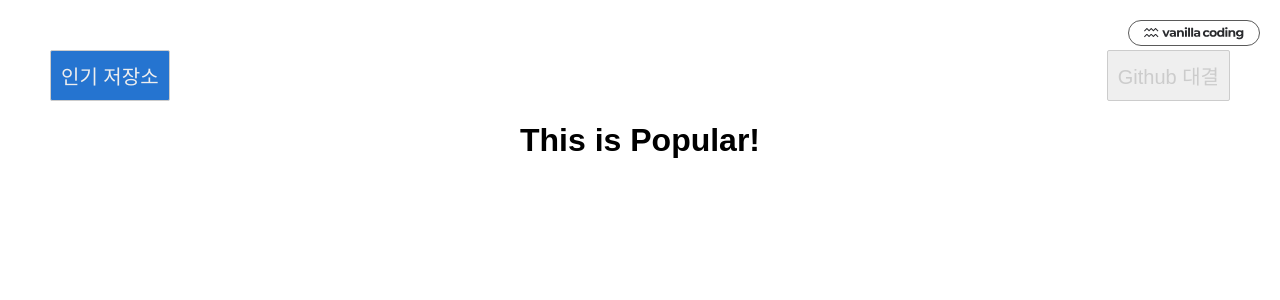
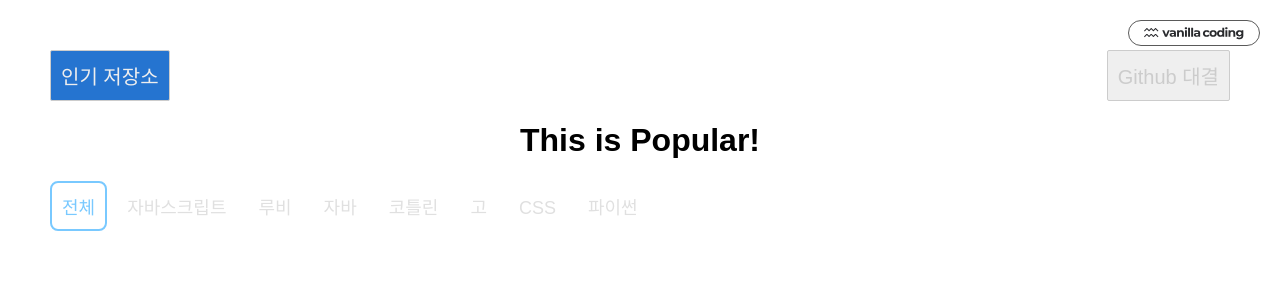
Before and after one commit to howyoujini/github-reviewer, a React (Vite) app: page / in a window 1280 px wide. Shown: the top 300 px of the page. Built offline with nearby package versions, Linux system fonts and the light colour scheme.

Commit message:
Add: 사용자가 언어 선택을 할 수 있다

```diff
--- a/src/components/Popular/index.jsx
+++ b/src/components/Popular/index.jsx
@@ -1,3 +1,25 @@
+import { useState } from "react";
+import LANGUAGES from "../../constants/languages";
+import SelectLangButton from "../SelectLangButton";
+
 export default function Popular() {
-  return <h1 className="center-text">This is Popular!</h1>;
+  const [selectedLanguage, setSelectedLanguage] = useState(LANGUAGES[0]);
+
+  return (
+    <>
+      <h1 className="center-text">This is Popular!</h1>
+      <ul>
+        {LANGUAGES.map((language) => {
+          return (
+            <SelectLangButton
+              key={language.en}
+              name={language.ko}
+              selected={language === selectedLanguage}
+              onSelectLanguage={() => setSelectedLanguage(language)}
+            />
+          );
+        })}
+      </ul>
+    </>
+  );
 }
--- /dev/null
+++ b/src/components/SelectLangButton/index.jsx
@@ -0,0 +1,22 @@
+import PropTypes from "prop-types";
+import "./styles.css";
+
+export default function SelectLangButton({ name, selected, onSelectLanguage }) {
+  return (
+    <button
+      className={`select-lang-button ${selected ? "active" : ""}`}
+      onClick={(event) => {
+        event.preventDefault();
+        onSelectLanguage();
+      }}
+    >
+      {name}
+    </button>
+  );
+}
+
+SelectLangButton.propTypes = {
+  name: PropTypes.string.isRequired,
+  selected: PropTypes.bool.isRequired,
+  onSelectLanguage: PropTypes.func.isRequired,
+};
--- /dev/null
+++ b/src/components/SelectLangButton/styles.css
@@ -0,0 +1,19 @@
+.select-lang-button {
+  margin-right: 8px;
+  color: #e0e0e0;
+  text-decoration: none;
+  font-size: 18px;
+  font-weight: 500;
+  cursor: pointer;
+  padding: 10px;
+  border-radius: 8px;
+  background-color: white;
+  border: 2px solid #ffffff;
+  transition: 0.3s all ease-in-out;
+}
+
+.select-lang-button:hover,
+.select-lang-button.active {
+  color: #79c9ff;
+  border: 2px solid #79c9ff;
+}
```
